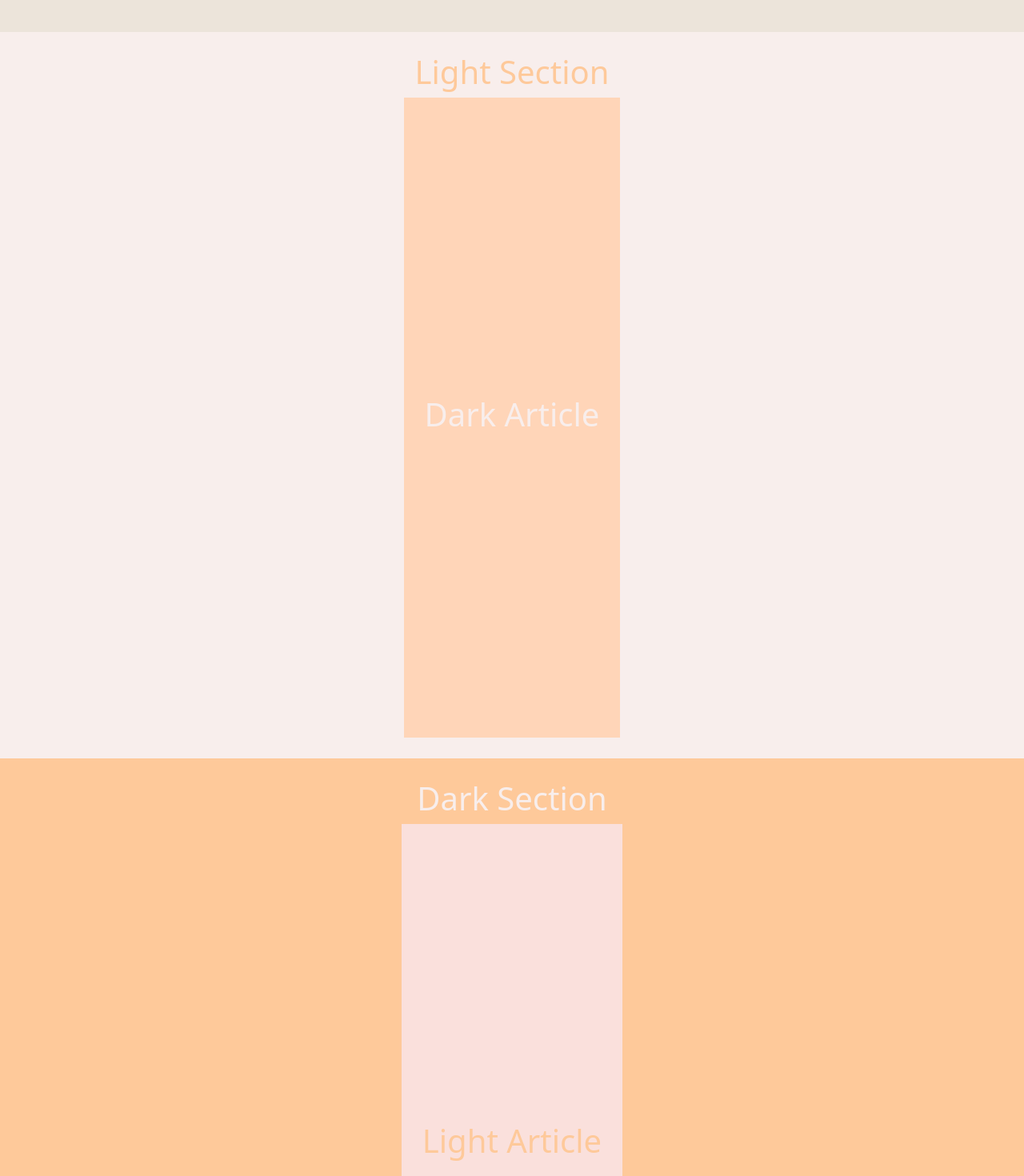
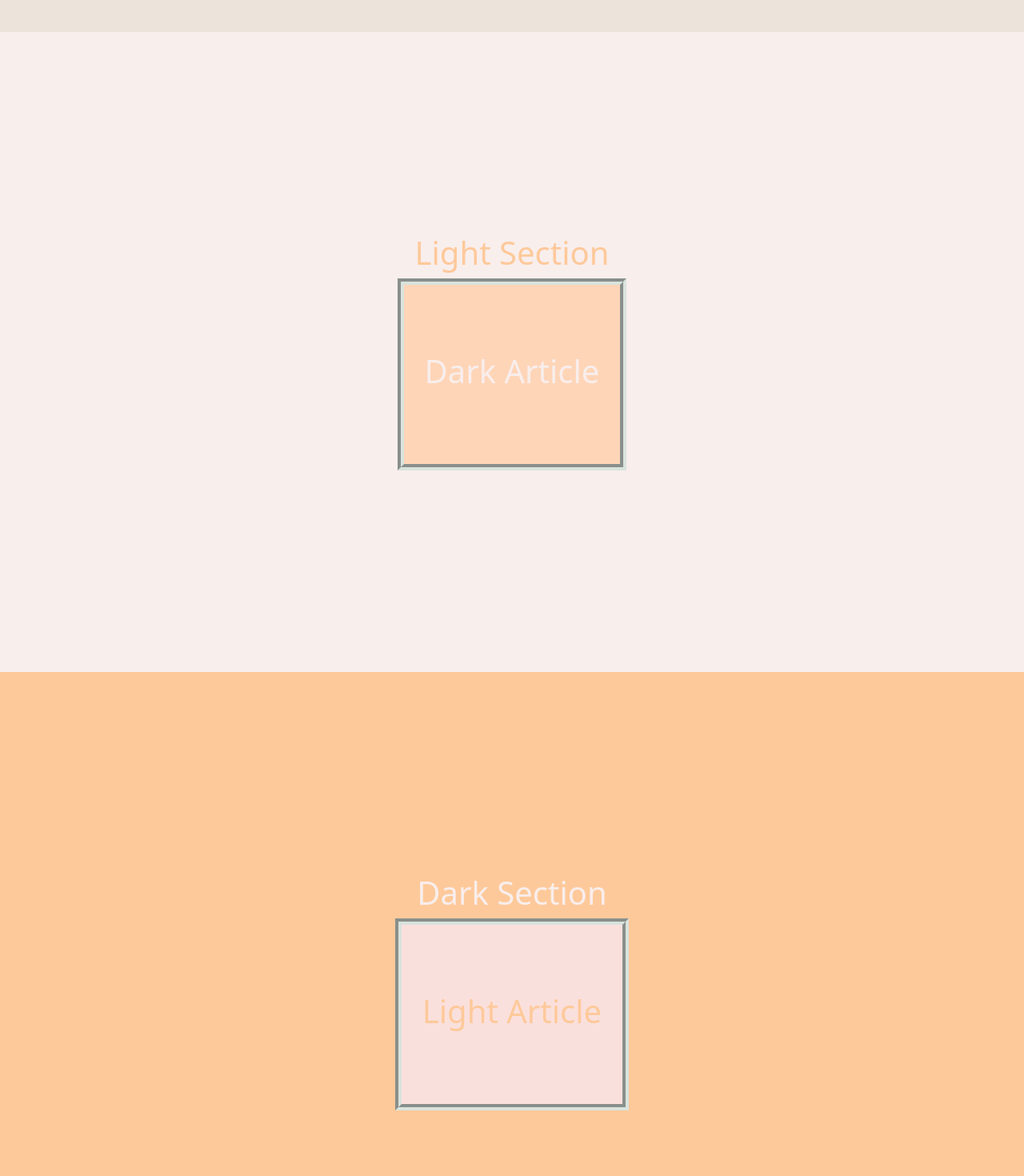
Before and after one commit to micahabanschick/Mini_Frontend, a React (Create React App) app: page / in a window 1280 px wide. Shown: the part 760-2230 px from the top of the page at 80% size. Built offline with nearby package versions, Linux system fonts and the light colour scheme.

Commit message:
box articles

```diff
--- a/src/App.css
+++ b/src/App.css
@@ -88,21 +88,26 @@
 
 .App-dark-article, .App-light-article {
   position: relative;
-  max-width: 40%;
+  /* max-width: 10%; */
+  min-height: 30vh;
   /* max-height: 40%; */
   font-size: calc(10px + 2vmin);
+  border-style:groove;
+  border-width: 1vh;
 }
 
 .App-light-article {
   background: var(--light-shade-2);
   color: var(--dark-shade-1);
   font-size: calc(10px + 2vmin);
+  border-color: var(--main);
 }
 
 .App-dark-article {
   background: var(--dark-shade-2);
   color: var(--light-shade-1);
   font-size: calc(10px + 2vmin);
+  border-color: var(--main);
 }
 
                                                                                                                                                     /* 5: NAVIGATION */
```
